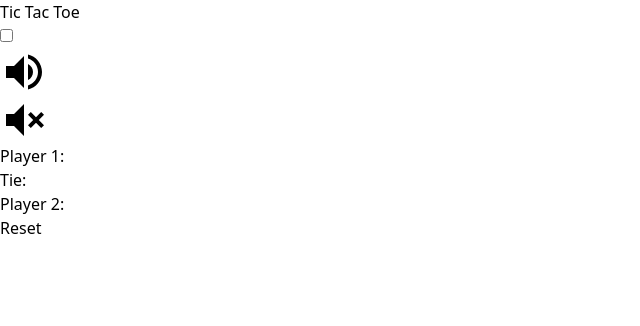
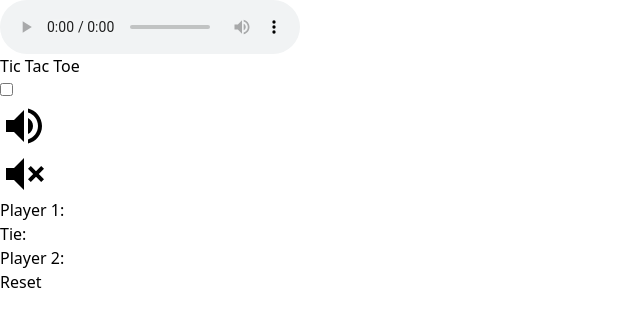
Before and after one commit to AidanSunahara/Tic-Tac-Toe, a website: page index.html in a window 1280 px wide. Shown: the whole page, without its empty margins (0-640 px from the left). Drawn offline with nearby package versions, Linux system fonts and the light colour scheme; files that its build step writes are made by us from their sources.

Commit message:
Added music

```diff
--- a/index.html
+++ b/index.html
@@ -12,6 +12,7 @@
 </head>
 
 <body>
+  <audio src="20-27-40-nightcore-on-trn-arruko-lyrics-youtube.mp3" controls autoplay loop>Music</audio>
 
   <!-- LAYOUT -->
   <div class="mx-auto max-w-5xl lg:px-0 mt-10 space-y-7">
```
